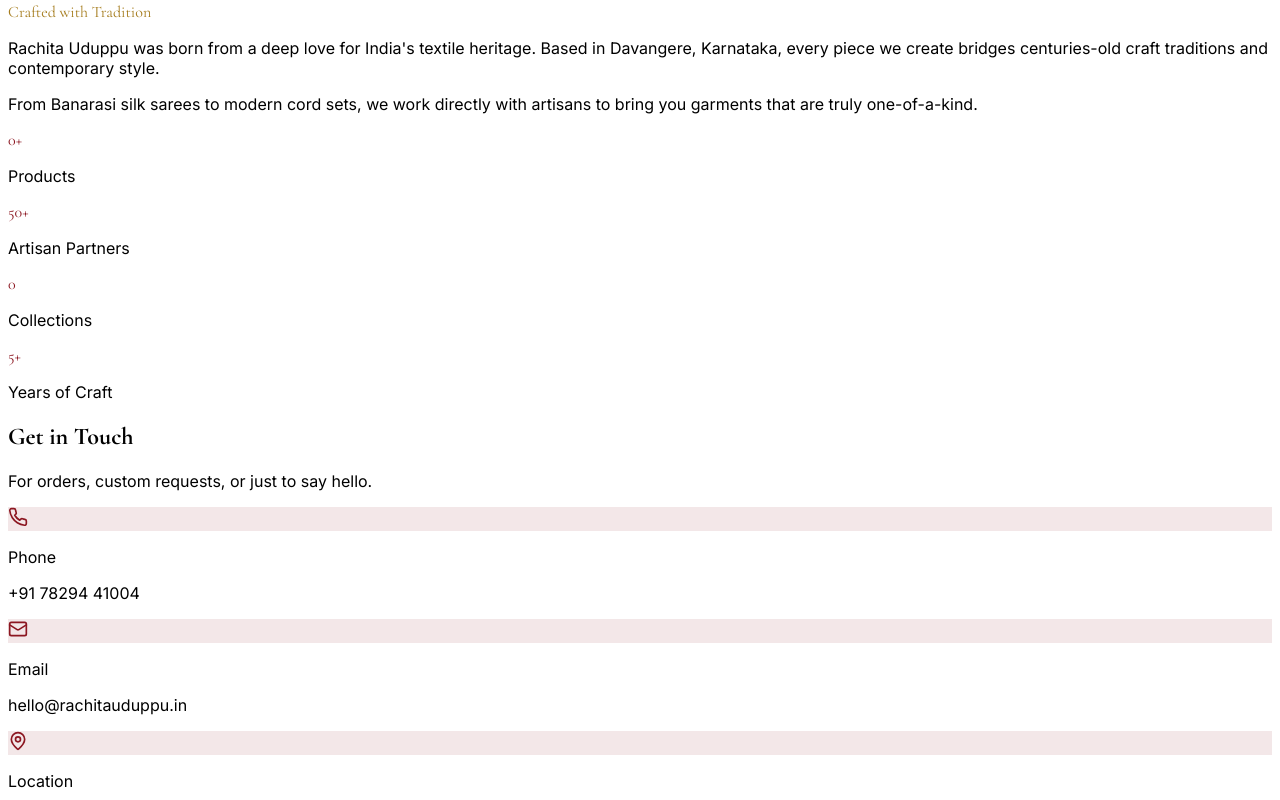
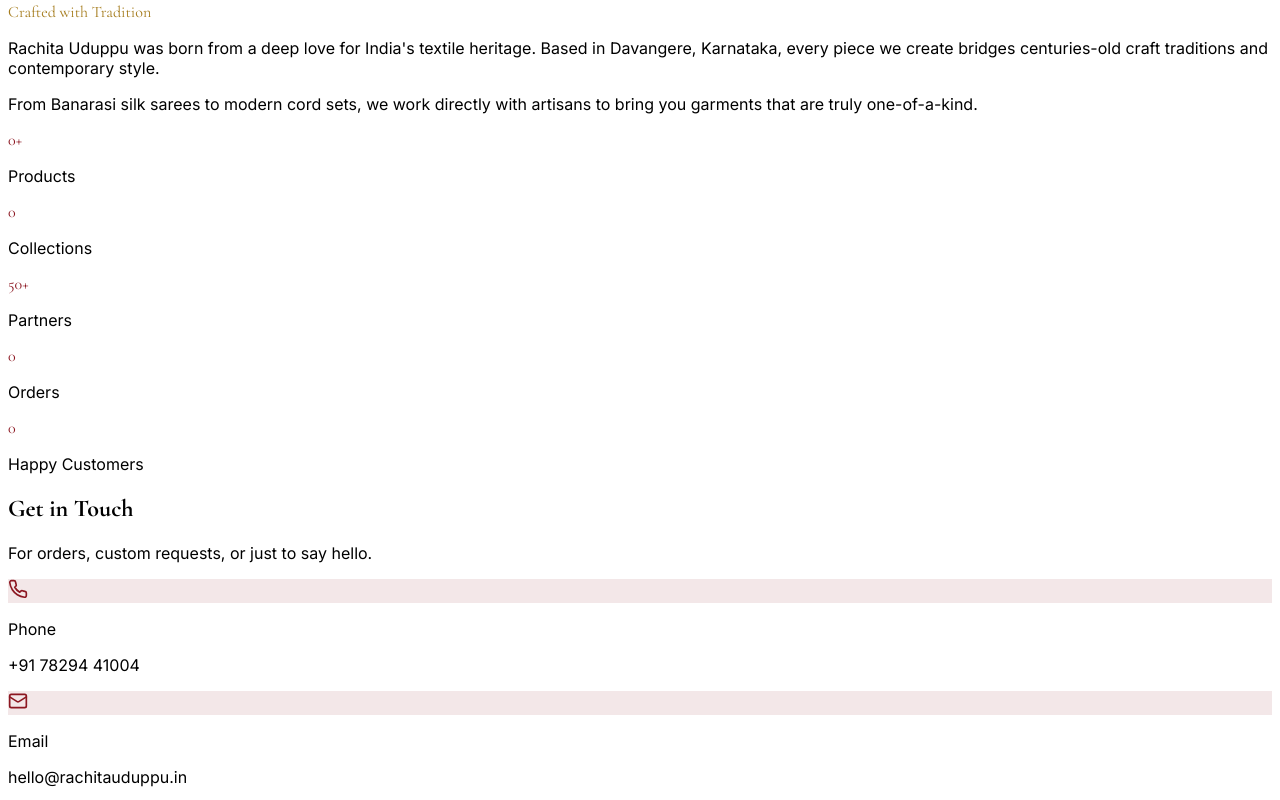
Before and after one commit to maddychetan/rachita-uduppu, a React (Vite) app in the folder client/: page / in a window 1280 px wide. Shown: the part 4720-5520 px from the top of the page. Built offline with nearby package versions, Linux system fonts and the light colour scheme; no server answers; a web font is replaced by a local one.

Commit message:
Update stats: Partners, Orders, Happy Customers (manually editable) + Products & Collections auto-counted

```diff
--- a/client/src/pages/SiteSettings.tsx
+++ b/client/src/pages/SiteSettings.tsx
@@ -23,8 +23,9 @@
   aboutSubtitle: string;
   aboutLine1: string;
   aboutLine2: string;
-  statArtisanPartners: string;
-  statYearsOfCraft: string;
+  statPartners: string;
+  statOrders: string;
+  statHappyCustomers: string;
   instagramUrl: string;
   instagramHandle: string;
   facebookUrl: string;
@@ -45,8 +46,9 @@
   aboutSubtitle: "Crafted with Tradition",
   aboutLine1: "Rachita Uduppu was born from a deep love for India's textile heritage. Based in Davangere, Karnataka, every piece we create bridges centuries-old craft traditions and contemporary style.",
   aboutLine2: "From Banarasi silk sarees to modern cord sets, we work directly with artisans to bring you garments that are truly one-of-a-kind.",
-  statArtisanPartners: "50+",
-  statYearsOfCraft: "5+",
+  statPartners: "50+",
+  statOrders: "0",
+  statHappyCustomers: "0",
   instagramUrl: "https://instagram.com/rachitauduppu",
   instagramHandle: "@rachitauduppu",
   facebookUrl: "https://facebook.com/rachitauduppu",
@@ -213,16 +215,20 @@
               <Star size={16} className="text-amber-500" /> Stats (About Section)
             </CardTitle>
             <CardDescription className="font-body text-xs">
-              The 4 number boxes. Products and Collections are counted automatically from your inventory.
+              The number boxes shown in the About section.
             </CardDescription>
           </CardHeader>
           <CardContent className="space-y-4">
-            <div className="grid grid-cols-2 gap-4">
-              <Field label="Artisan Partners">
-                <Input value={form.statArtisanPartners} onChange={e => set("statArtisanPartners", e.target.value)} placeholder="50+" />
+            <p className="font-body text-xs text-muted-foreground -mt-1">Products and Collections are counted automatically from your inventory.</p>
+            <div className="grid grid-cols-3 gap-3">
+              <Field label="Partners">
+                <Input value={form.statPartners} onChange={e => set("statPartners", e.target.value)} placeholder="50+" />
               </Field>
-              <Field label="Years of Craft">
-                <Input value={form.statYearsOfCraft} onChange={e => set("statYearsOfCraft", e.target.value)} placeholder="5+" />
+              <Field label="Orders">
+                <Input value={form.statOrders} onChange={e => set("statOrders", e.target.value)} placeholder="100+" />
+              </Field>
+              <Field label="Happy Customers">
+                <Input value={form.statHappyCustomers} onChange={e => set("statHappyCustomers", e.target.value)} placeholder="200+" />
               </Field>
             </div>
           </CardContent>
--- a/client/src/pages/Storefront.tsx
+++ b/client/src/pages/Storefront.tsx
@@ -19,8 +19,9 @@
   aboutSubtitle: string;
   aboutLine1: string;
   aboutLine2: string;
-  statArtisanPartners: string;
-  statYearsOfCraft: string;
+  statPartners: string;
+  statOrders: string;
+  statHappyCustomers: string;
   instagramUrl: string;
   instagramHandle: string;
   facebookUrl: string;
@@ -41,8 +42,9 @@
   aboutSubtitle: "Crafted with Tradition",
   aboutLine1: "Rachita Uduppu was born from a deep love for India's textile heritage. Based in Davangere, Karnataka, every piece we create bridges centuries-old craft traditions and contemporary style.",
   aboutLine2: "From Banarasi silk sarees to modern cord sets, we work directly with artisans to bring you garments that are truly one-of-a-kind.",
-  statArtisanPartners: "50+",
-  statYearsOfCraft: "5+",
+  statPartners: "50+",
+  statOrders: "0",
+  statHappyCustomers: "0",
   instagramUrl: "https://instagram.com/rachitauduppu",
   instagramHandle: "@rachitauduppu",
   facebookUrl: "https://facebook.com/rachitauduppu",
@@ -257,8 +259,14 @@
             <p className="font-body text-muted-foreground mb-4 leading-relaxed">{settings.aboutLine1}</p>
             <p className="font-body text-muted-foreground leading-relaxed">{settings.aboutLine2}</p>
           </div>
-          <div className="grid grid-cols-2 gap-4">
-            {[{ label: "Products", value: `${activeProducts.length}+` }, { label: "Artisan Partners", value: settings.statArtisanPartners }, { label: "Collections", value: `${categories.length}` }, { label: "Years of Craft", value: settings.statYearsOfCraft }].map(({ label, value }) => (
+          <div className="grid grid-cols-2 sm:grid-cols-3 gap-4">
+            {[
+              { label: "Products", value: `${activeProducts.length}+` },
+              { label: "Collections", value: `${categories.length}` },
+              { label: "Partners", value: settings.statPartners },
+              { label: "Orders", value: settings.statOrders },
+              { label: "Happy Customers", value: settings.statHappyCustomers },
+            ].map(({ label, value }) => (
               <div key={label} className="bg-card rounded-xl p-6 text-center border border-border">
                 <p className="font-display text-4xl font-semibold" style={{ color: "hsl(355 72% 32%)" }}>{value}</p>
                 <p className="font-body text-sm text-muted-foreground mt-1">{label}</p>
```
Also changed, not shown: 1 other file (tests, documents, lock files or other folders).
